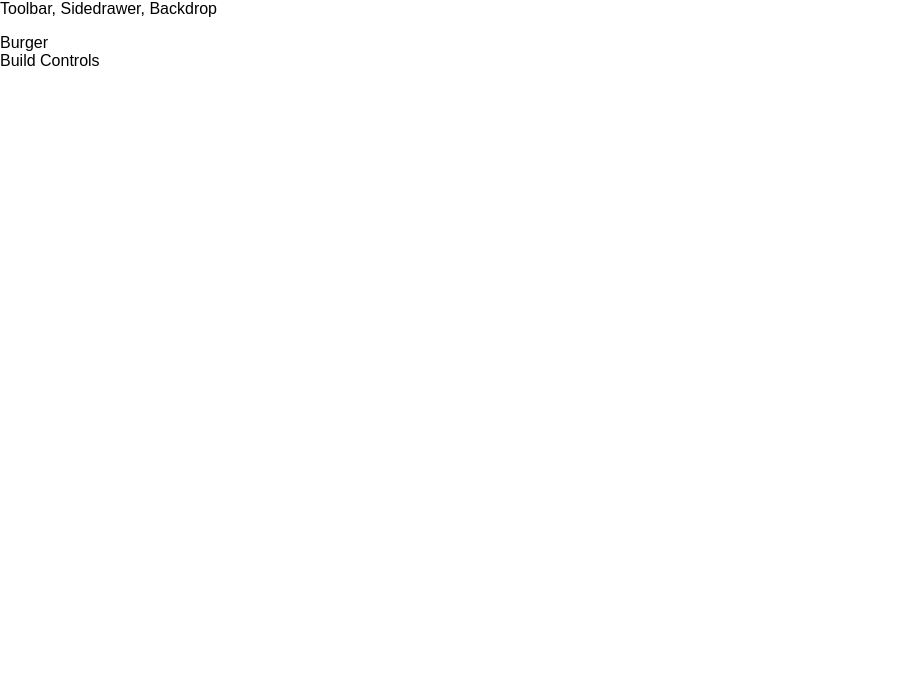
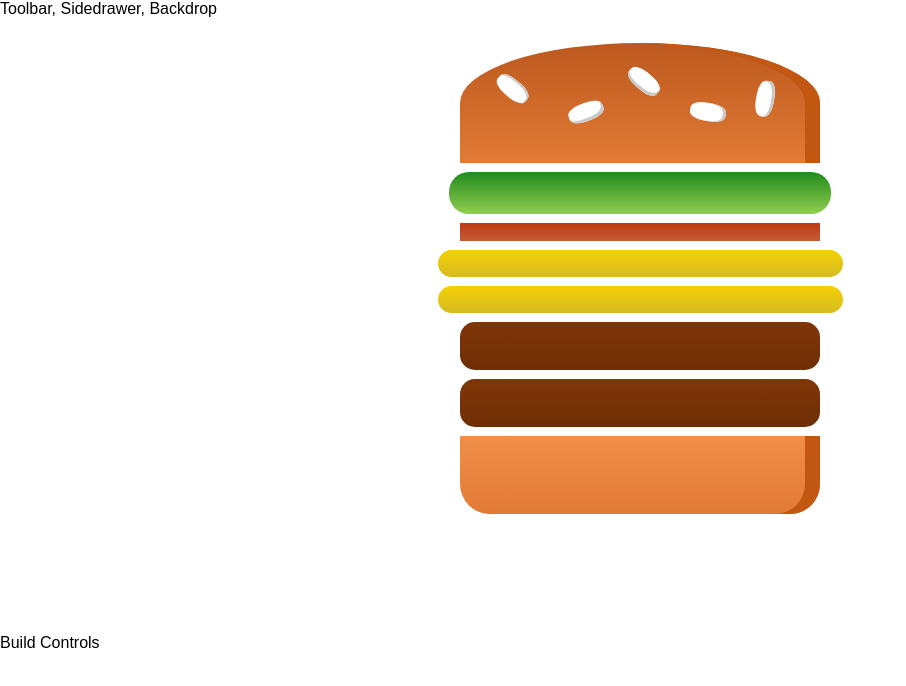
Before and after one commit to prajesh-ananthan/burger-app, a React app: page / in a window 1280 px wide. Shown: the top 686 px of the page, without its empty margins (0-906 px from the left). Built offline with nearby package versions, Linux system fonts and the light colour scheme.

Commit message:
129 - Outputting burger ingredients dynamically

```diff
--- /dev/null
+++ b/src/components/Burger/Burger.css
@@ -0,0 +1,23 @@
+.Burger {
+    width: 100%;
+    margin: auto;
+    height: 250px;
+    overflow: scroll;
+    text-align: center;
+    font-weight: bold;
+    font-size: 1.2rem;
+}
+
+@media (min-width: 500px) and (min-height: 400px) {
+    .Burger {
+        width: 350px;
+        height: 300px;
+    }
+}
+
+@media (min-width: 500px) and (min-height: 401px) {
+    .Burger {
+        width: 450px;
+        height: 600px;
+    }
+}
--- a/src/components/Burger/Burger.js
+++ b/src/components/Burger/Burger.js
@@ -0,0 +1,24 @@
+import React from 'react';
+import classes from './Burger.css';
+import BurgerIngredient from "./BurgerIngredient";
+
+const burger = (props) => {
+
+    // Convert object to array
+    const transformedIngredients = Object.keys(props.ingredients)
+        .map(igKey => {
+            return [...Array(props.ingredients[igKey])].map((_, i) => {
+                return <BurgerIngredient key={igKey + i} type={igKey}/>;
+            });
+        });
+
+    return (
+        <div className={classes.Burger}>
+            <BurgerIngredient type="bread-top"/>
+            {transformedIngredients}
+            <BurgerIngredient type="bread-bottom"/>
+        </div>
+    );
+};
+
+export default burger;
--- a/src/components/Burger/BurgerIngredient.js
+++ b/src/components/Burger/BurgerIngredient.js
@@ -1,10 +1,6 @@
-import React from 'react';
-
 import PropTypes from 'prop-types';
 import React, {Component} from 'react';
-import classes from './BurgerIngredient.css';
-
-class BurgerIngredient extends Component {
+import classes from './BurgerIngredient.css';class BurgerIngredient extends Component {
     render() {
         let ingredient = null;
 
--- a/src/containers/BurgerBuilder/BurgerBuilder.js
+++ b/src/containers/BurgerBuilder/BurgerBuilder.js
@@ -1,12 +1,23 @@
-import React, { Component } from 'react';
+import React, {Component} from 'react';
 
 import Auxx from '../../hoc/Auxx';
+import Burger from '../../components/Burger/Burger';
 
 class BurgerBuilder extends Component {
-    render () {
+
+    state = {
+        ingredients: {
+            salad: 1,
+            bacon: 1,
+            cheese: 2,
+            meat: 2
+        }
+    }
+
+    render() {
         return (
             <Auxx>
-                <div>Burger</div>
+                <Burger ingredients={this.state.ingredients}/>
                 <div>Build Controls</div>
             </Auxx>
         );
```
